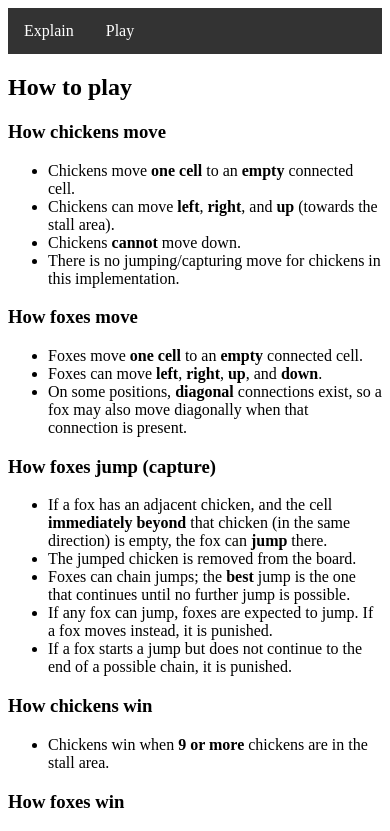
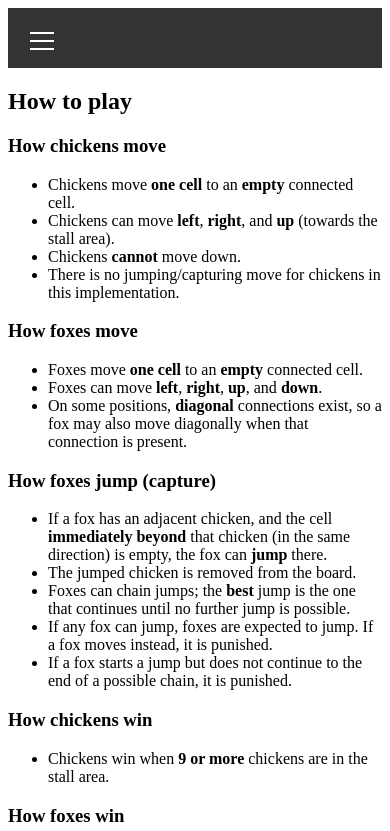
Before and after one commit to 1-alex98/henne-fuchs, an Angular app: page / in a window 390 px wide. Shown: the top 831 px of the page. Built offline with nearby package versions, Linux system fonts and the light colour scheme.

Commit message:
Mobile menu

```diff
--- a/src/app/nav/nav.css
+++ b/src/app/nav/nav.css
@@ -2,26 +2,89 @@ h2, p {
   margin: 10px;
 }
 
-ul {
-  list-style-type: none;
+/* Responsive hamburger nav */
+.nav {
+  position: relative;
+  display: flex;
+  align-items: center;
+  justify-content: flex-start; /* keep items on the left */
+  gap: 12px;
+  padding: 8px 12px;
+  background: #333333;
+  color: white;
+}
+
+.nav__brand {
+  /* Ensure this never acts as a spacer */
+  flex: 0 0 auto;
+  display: none;
+}
+
+.nav__toggle {
+  display: none;
+  width: 44px;
+  height: 44px;
+  padding: 10px;
+  border: 0;
+  background: transparent;
+  cursor: pointer;
+}
+
+.nav__bar {
+  display: block;
+  height: 2px;
+  background: white;
+  margin: 6px 0;
+}
+
+.nav__menu {
+  list-style: none;
   margin: 0;
   padding: 0;
-  overflow: hidden;
-  background-color: #333333;
+  display: flex;
+  justify-content: flex-start;
+  gap: 8px;
 }
 
-ul li {
-  float: left;
-}
-
-ul li a {
+.nav__menu li a {
   display: block;
   color: white;
   text-align: center;
-  padding: 14px 16px;
+  padding: 10px 12px;
   text-decoration: none;
+  border-radius: 6px;
 }
 
-ul li a:hover {
+.nav__menu li a:hover {
   background-color: #111111;
 }
+
+/* Mobile: show hamburger, collapse menu */
+@media (max-width: 640px) {
+  .nav__toggle {
+    display: inline-block;
+  }
+
+  .nav__menu {
+    display: none;
+    position: absolute;
+    top: 100%;
+    left: 0;
+    right: 0;
+    background: #333333;
+    flex-direction: column;
+    gap: 0;
+    padding: 8px 0;
+    border-top: 1px solid rgba(255, 255, 255, 0.12);
+  }
+
+  .nav__menu--open {
+    display: flex;
+  }
+
+  .nav__menu li a {
+    text-align: left;
+    padding: 12px 16px;
+    border-radius: 0;
+  }
+}
--- a/src/app/nav/nav.html
+++ b/src/app/nav/nav.html
@@ -1,4 +1,20 @@
-<ul>
-  <li><a routerLink="/">Explain</a></li>
-  <li><a routerLink="/play">Play</a></li>
-</ul>
+<nav class="nav">
+  <button
+    type="button"
+    class="nav__toggle"
+    aria-label="Toggle navigation"
+    [attr.aria-expanded]="isMenuOpen()"
+    (click)="toggleMenu()"
+  >
+    <span class="nav__bar"></span>
+    <span class="nav__bar"></span>
+    <span class="nav__bar"></span>
+  </button>
+
+  <div class="nav__brand"></div>
+
+  <ul class="nav__menu" [class.nav__menu--open]="isMenuOpen()" (click)="closeMenu()">
+    <li><a routerLink="/">Explain</a></li>
+    <li><a routerLink="/play">Play</a></li>
+  </ul>
+</nav>
--- a/src/app/nav/nav.ts
+++ b/src/app/nav/nav.ts
@@ -1,11 +1,21 @@
-import { Component } from '@angular/core';
+import { Component, signal } from '@angular/core';
 import { RouterLink } from '@angular/router';
 
 @Component({
   selector: 'app-nav',
+  standalone: true,
   imports: [RouterLink],
   templateUrl: './nav.html',
   styleUrl: './nav.css',
 })
 export class Nav {
+  readonly isMenuOpen = signal(false);
+
+  toggleMenu() {
+    this.isMenuOpen.update(v => !v);
+  }
+
+  closeMenu() {
+    this.isMenuOpen.set(false);
+  }
 }
```
